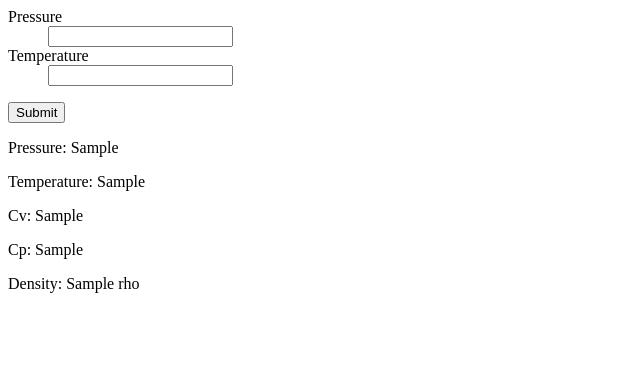
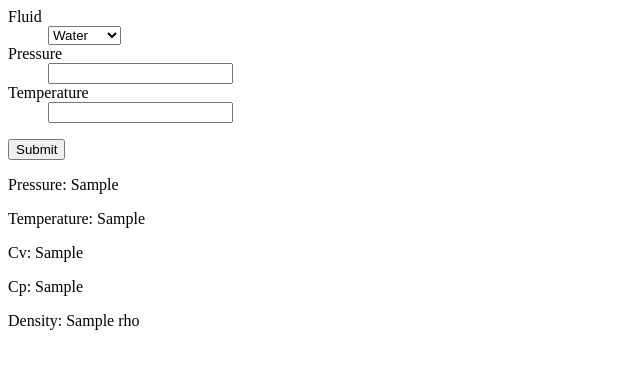
Before and after one commit to qvn/FlaskCoolProp, a Flask app: template app/templates/PressureForm.html in a window 1280 px wide. Shown: the top 369 px of the page, without its empty margins (0-640 px from the left). Run offline with Flask 2, Linux system fonts and the light colour scheme; the template is opened without the code that fills it: values that come from a table or form of the project are taken from there, most other values are stand-ins (such as "Sample title", 1, 10 or a date in 2020); some libraries are stand-ins or nearby versions.

Commit message:
changed template to include FluidList

```diff
--- a/app/forms.py
+++ b/app/forms.py
@@ -1,7 +1,8 @@
 from flask_wtf import Form
-from wtforms import TextField, validators, DecimalField
+from wtforms import TextField, validators, DecimalField, SelectField
 from wtforms.validators import DataRequired
 
 class PressureForm(Form):
+	Fluid = SelectField('Fluid', choices=[('Water', 'Water'), ('Pentane', 'Pentane'), ('Propane', 'Propane')])
 	Pressure = DecimalField('Pressure', validators = [DataRequired()])
 	Temperature = DecimalField('Temperature',validators = [DataRequired()])
--- a/app/templates/PressureForm.html
+++ b/app/templates/PressureForm.html
@@ -4,6 +4,7 @@
 {% from '_formhelpers.html' import render_field %}
 <form method="post" action="/pressure">
 	{{form.hidden_tag()}}
+	{{render_field(form.Fluid)}}
 	{{render_field(form.Pressure)}}
 	{{render_field(form.Temperature)}}
 	<p><input type="submit" value="Submit"></p>
```
